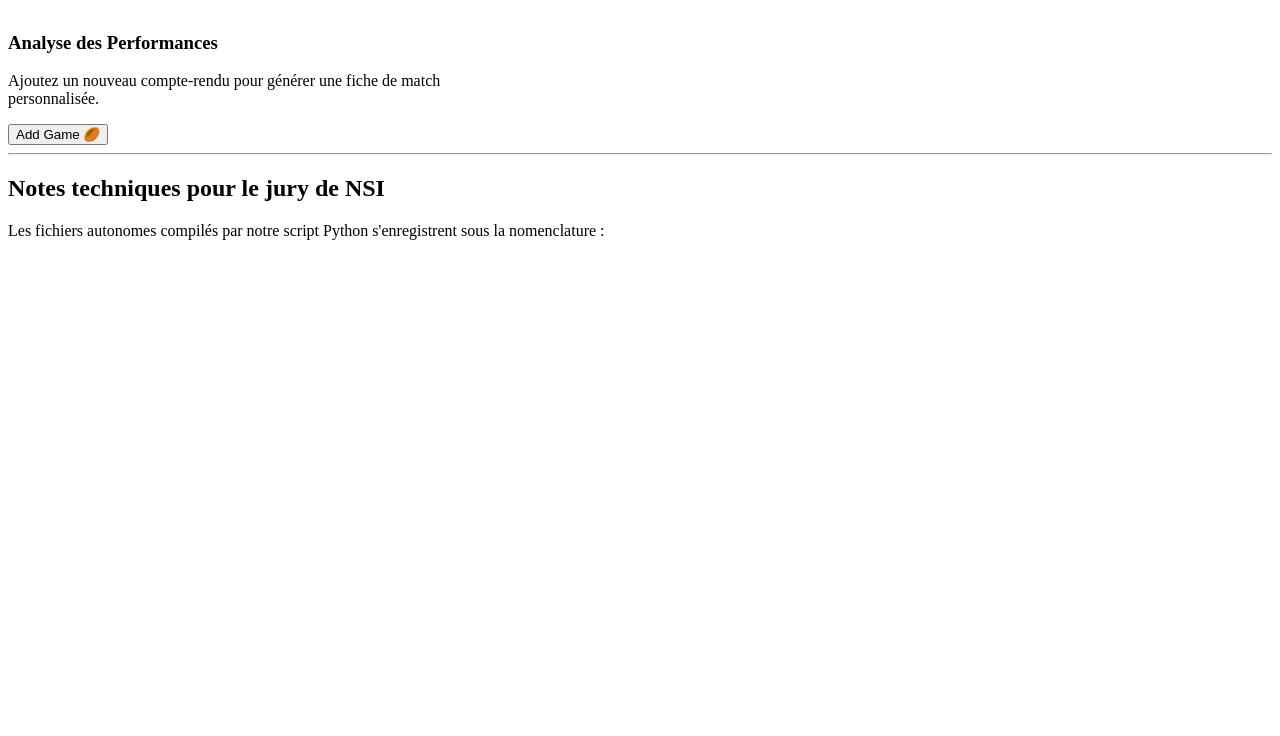
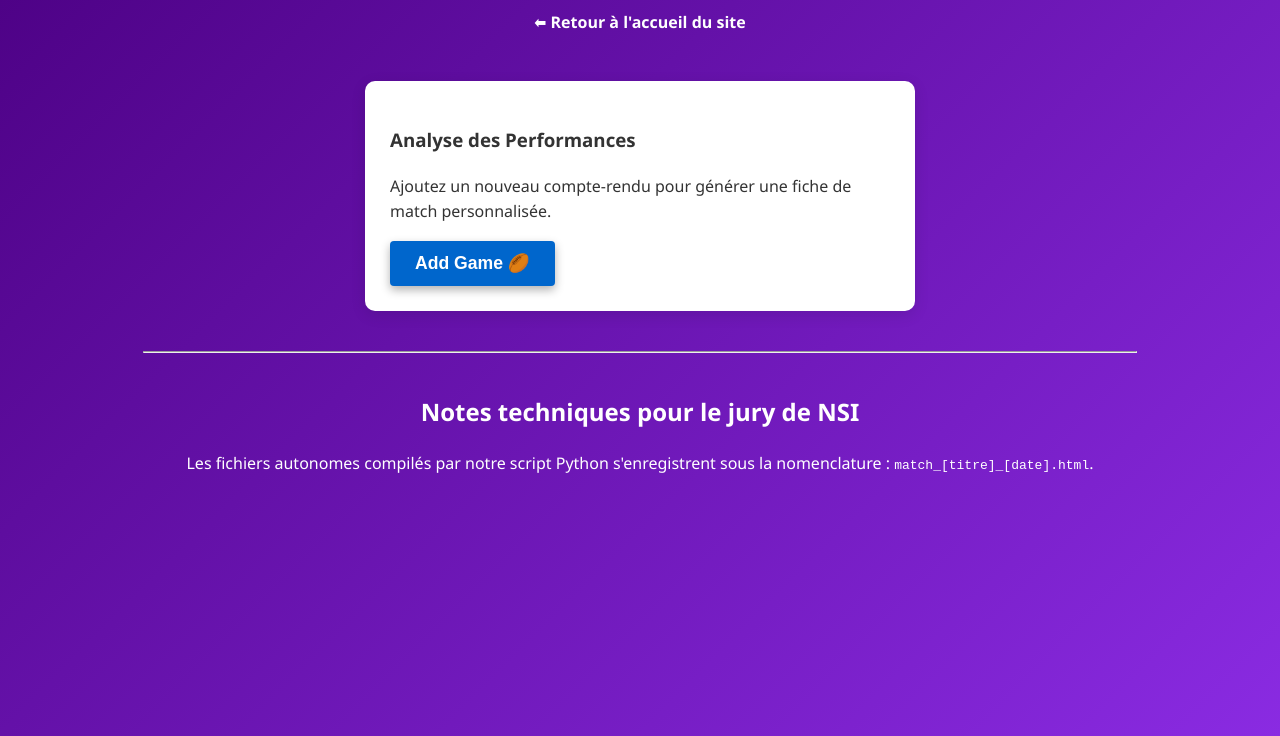
Before and after one commit to rxckyIX/NSI-PRoject, a plain HTML site: page dashboard_rugby.html in a window 1280 px wide. Shown: the part 104-840 px from the top of the page. Before the commit the page ends 800 px from the top, so only its background shows below. Drawn offline with Linux system fonts and the light colour scheme.

Commit message:
avancements

```diff
--- a/dashboard_rugby.html
+++ b/dashboard_rugby.html
@@ -3,8 +3,7 @@
 <head>
     <meta charset="UTF-8">
     <title>Dashboard Rugby - July Verny</title>
-    <!-- Vérifie que le fichier existe bien -->
-    <link rel="stylesheet" href="styles_dashboard_rugby.css">
+    <link rel="stylesheet" href="static/style.css">
 </head>
 <body>
     <h1>Dashboard Principal - Rugby</h1>
@@ -16,13 +15,17 @@
         <p>Ajoutez un nouveau compte-rendu pour générer une fiche de match personnalisée.</p>
 
         <a href="formrugby.html">
-            <button>Add Game 🏉</button>
+            <button style="padding: 12px 25px; font-size: 1.1em; cursor: pointer; background-color: #0066cc; color: white; border: none; border-radius: 4px;">Add Game 🏉</button>
         </a>
     </div>
 
-    <hr>
+    <hr style="width: 80%; margin: 40px auto;">
 
     <h2>Notes techniques pour le jury de NSI</h2>
-    <p>Les fichiers autonomes compilés par notre script Python s'enregistrent sous la nomenclature : </p>
+    <p>
+        Les fichiers autonomes compilés par notre script Python
+        s'enregistrent sous la nomenclature :
+        <code>match_[titre]_[date].html</code>.
+    </p>
 </body>
 </html>
--- /dev/null
+++ b/static/style.css
@@ -0,0 +1,63 @@
+/* style.css - For Dashboards, Forms, and Match Reports */
+body {
+    font-family: 'Segoe UI', Tahoma, Geneva, Verdana, sans-serif;
+    background: linear-gradient(135deg, #4b0082, #8a2be2);
+    color: #fff;
+    line-height: 1.6;
+    margin: 0;
+    padding: 20px;
+    text-align: center;
+    min-height: 100vh;
+}
+
+h1 {
+    color: #fff;
+    text-shadow: 2px 2px 5px rgba(0,0,0,0.4);
+}
+
+.form-container {
+    background: white;
+    padding: 25px;
+    border-radius: 10px;
+    box-shadow: 0 4px 15px rgba(0,0,0,0.1);
+    max-width: 600px;
+    margin: 20px auto;
+    text-align: left;
+    color: #333;
+}
+
+input, select, textarea {
+    width: 100%;
+    padding: 10px;
+    margin: 10px 0;
+    border: 1px solid #ddd;
+    border-radius: 5px;
+    box-sizing: border-box; /* Crucial for layout */
+}
+
+button, .submit-button {
+    background-color: #6a0dad;
+    color: white;
+    padding: 12px 20px;
+    border: none;
+    border-radius: 5px;
+    cursor: pointer;
+    font-weight: bold;
+    transition: all 0.3s ease;
+    box-shadow: 0 4px 10px rgba(0,0,0,0.3);
+}
+
+button:hover {
+    background-color: #8a2be2;
+    transform: scale(1.05);
+}
+
+a {
+    color: #fff;
+    text-decoration: none;
+    font-weight: bold;
+}
+
+a:hover {
+    text-decoration: underline;
+}
--- /dev/null
+++ b/static/styles_dashboard.css
@@ -0,0 +1,34 @@
+/* Styles spécifiques pour dashboards */
+body {
+    font-family: 'Segoe UI', Arial, sans-serif;
+    background: linear-gradient(135deg, #1a2b3c, #2b3c4d);
+    color: #fff;
+    margin: 0;
+    padding: 20px;
+}
+
+.dashboard-header {
+    display: flex;
+    align-items: center;
+    justify-content: space-between;
+}
+
+.card {
+    background: rgba(255,255,255,0.05);
+    border-radius: 12px;
+    padding: 16px;
+    margin: 12px 0;
+    box-shadow: 0 6px 20px rgba(0,0,0,0.2);
+    transition: transform 0.25s ease, box-shadow 0.25s ease;
+}
+
+.card:hover {
+    transform: translateY(-6px);
+    box-shadow: 0 10px 30px rgba(0,0,0,0.3);
+}
+
+.grid {
+    display: grid;
+    grid-template-columns: repeat(auto-fit, minmax(240px, 1fr));
+    gap: 16px;
+}
--- /dev/null
+++ b/static/styles_index.css
@@ -0,0 +1,97 @@
+/* Style général */
+body {
+    font-family: 'Segoe UI', Arial, sans-serif;
+    background: linear-gradient(135deg, #4b0082, #8a2be2);
+    color: #fff;
+    text-align: center;
+    margin: 0;
+    padding: 0;
+}
+
+/* Titre principal */
+h1 {
+    margin-top: 50px;
+    font-size: 2.5em;
+    text-transform: uppercase;
+    letter-spacing: 2px;
+    text-shadow: 2px 2px 5px rgba(0,0,0,0.4);
+}
+
+/* Paragraphe */
+p {
+    font-size: 1.2em;
+    margin: 20px auto;
+    max-width: 600px;
+    line-height: 1.6;
+}
+
+/* Bouton */
+button {
+    background-color: #6a0dad;
+    border: none;
+    border-radius: 8px;
+    padding: 12px 25px;
+    font-size: 1.1em;
+    font-weight: bold;
+    color: #fff;
+    cursor: pointer;
+    transition: all 0.3s ease;
+    box-shadow: 0 4px 10px rgba(0,0,0,0.3);
+}
+
+/* Effet hover sur le bouton */
+button:hover {
+    background-color: #8a2be2;
+    transform: scale(1.05);
+    box-shadow: 0 6px 15px rgba(0,0,0,0.4);
+}
+
+/* Lien autour du bouton */
+a {
+    text-decoration: none;
+}
+
+.button-grid {
+    display: flex;
+    justify-content: center;
+    gap: 30px;
+    flex-wrap: wrap;
+    margin: 40px auto;
+    max-width: 1000px;
+}
+
+.sport-button {
+    display: flex;
+    flex-direction: column;
+    align-items: center;
+    justify-content: center;
+    width: 320px;
+    padding: 28px;
+    background-color: rgba(255, 255, 255, 0.1);
+    border: 2px solid rgba(255, 255, 255, 0.2);
+    border-radius: 20px;
+    transition: transform 0.25s ease, background-color 0.25s ease, border-color 0.25s ease;
+}
+
+.sport-button:hover {
+    transform: translateY(-4px);
+    background-color: rgba(255, 255, 255, 0.18);
+    border-color: rgba(255, 255, 255, 0.4);
+}
+
+.port-emoji, .sport-emoji {
+    font-size: 88px;
+    line-height: 1;
+    margin-bottom: 18px;
+    border-radius: 16px;
+    background-color: rgba(255, 255, 255, 0.12);
+    padding: 10px;
+    display: inline-block;
+}
+
+.sport-button span {
+    display: block;
+    font-size: 1.2em;
+    font-weight: 700;
+    color: #fff;
+}
--- /dev/null
+++ b/style.css
@@ -0,0 +1,63 @@
+/* style.css - For Dashboards, Forms, and Match Reports */
+body {
+    font-family: 'Segoe UI', Tahoma, Geneva, Verdana, sans-serif;
+    background: linear-gradient(135deg, #4b0082, #8a2be2);
+    color: #fff;
+    line-height: 1.6;
+    margin: 0;
+    padding: 20px;
+    text-align: center;
+    min-height: 100vh;
+}
+
+h1 {
+    color: #fff;
+    text-shadow: 2px 2px 5px rgba(0,0,0,0.4);
+}
+
+.form-container {
+    background: white;
+    padding: 25px;
+    border-radius: 10px;
+    box-shadow: 0 4px 15px rgba(0,0,0,0.1);
+    max-width: 600px;
+    margin: 20px auto;
+    text-align: left;
+    color: #333;
+}
+
+input, select, textarea {
+    width: 100%;
+    padding: 10px;
+    margin: 10px 0;
+    border: 1px solid #ddd;
+    border-radius: 5px;
+    box-sizing: border-box; /* Crucial for layout */
+}
+
+button, .submit-button {
+    background-color: #6a0dad;
+    color: white;
+    padding: 12px 20px;
+    border: none;
+    border-radius: 5px;
+    cursor: pointer;
+    font-weight: bold;
+    transition: all 0.3s ease;
+    box-shadow: 0 4px 10px rgba(0,0,0,0.3);
+}
+
+button:hover {
+    background-color: #8a2be2;
+    transform: scale(1.05);
+}
+
+a {
+    color: #fff;
+    text-decoration: none;
+    font-weight: bold;
+}
+
+a:hover {
+    text-decoration: underline;
+}
```
Also changed, not shown: dashboard_basketball.html (+1 -1 lines), dashboard_football.html (+1 -1 lines), formbasketball.html (+1 -1 lines), formfootball.html (+1 -1 lines), formrugby.html (+1 -1 lines), index.html (+4 -4 lines), 2 other files.
